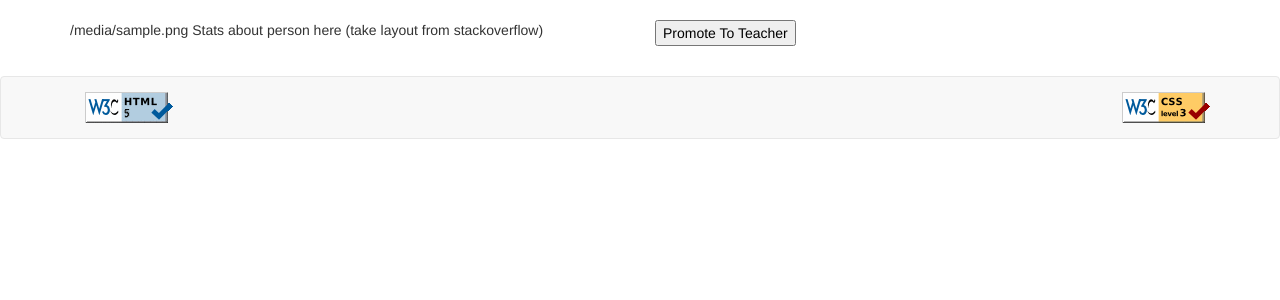
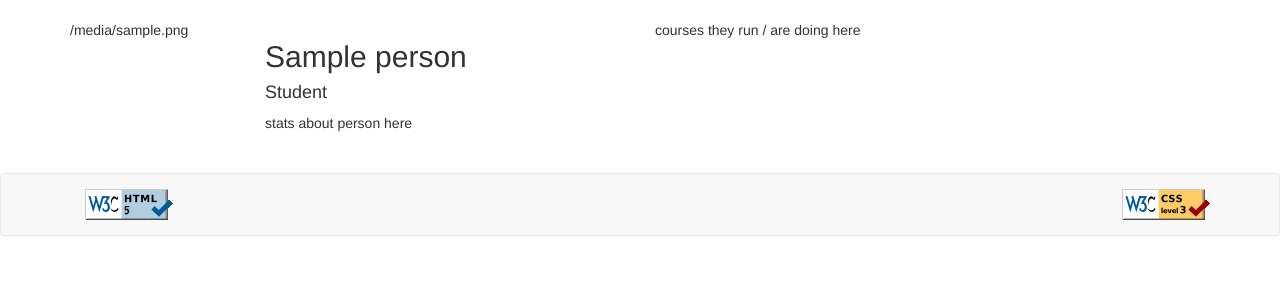
Before and after one commit to matts1/MajorWork, a Python web app: template templates/user/profile.html in a window 1280 px wide. Shown: the part 51-351 px from the top of the page. Run offline with Jinja, Linux system fonts and the light colour scheme; the template is opened without the code that fills it: most values are stand-ins (such as "Sample title", 1, 10 or a date in 2020).

Commit message:
Added a proper profile page, and made a way to make some users teachers.

```diff
--- a/models/users.py
+++ b/models/users.py
@@ -28,6 +28,8 @@ class User(db.Model):
     session_expiry = db.DateTimeProperty(required=False, default=None)
 
     reset_code = db.StringProperty(required=False, default=None)
+
+    teacher = db.BooleanProperty(required=True, default=False)
 
     @classmethod
     def authenticate(cls, handler, email, pwd):
@@ -120,6 +122,10 @@ class User(db.Model):
         self.pwd, self.salt = encrypt(newpwd)
         self.put()
 
+    def maketeacher(self):
+        self.teacher = True
+        self.put()
+
     def gravatar(self, size):
         # http://en.gravatar.com/site/implement/images/python/
         return '<img src="http://www.gravatar.com/avatar/%s?d=identicon&s=%d" alt="gravatar">' % \
--- a/pages/auth/profile.py
+++ b/pages/auth/profile.py
@@ -11,3 +11,8 @@ class ProfileHandler(BaseHandler):
         if person is None:
             self.error(404)
         return {'person': person}
+
+    def mypost(self, person_id):
+        person = User.get_by_id(int(person_id))
+        if self.user.teacher and person is not None:
+            person.maketeacher()
--- a/pages/base.py
+++ b/pages/base.py
@@ -41,10 +41,10 @@ class BaseHandler(webapp2.RequestHandler):
         self.using_post = True
         self.do_request(self.mypost, *args, **kwargs)
 
-    def myget(self):
+    def myget(self, *args, **kwargs):
         pass
 
-    def mypost(self):
+    def mypost(self, *args, **kwargs):
         pass
 
     def redirect(self, url, *args, **kwargs):
--- a/static/js/page.js
+++ b/static/js/page.js
@@ -46,6 +46,10 @@ $(document).ready(function () {
             } else {
                 alert('INVALID RESPONSE:' + responseType)
             }
+
+            if (form.attr('data-refresh') == 'true') {
+                window.location.reload(true);
+            }
         }
     });
 
--- a/templates/user/profile.html
+++ b/templates/user/profile.html
@@ -3,14 +3,23 @@
 
 {% block content %}
     <div class="row">
-        <div class="col-md-6">
-            {{ person.gravatar(150)|safe }}
-            Stats about person here (take layout from stackoverflow)
+        <div class="col-md-2">
+            {{ person.gravatar(158)|safe }}
+            {% if user.teacher and not person.teacher %}
+                <form id="maketeacher" method="post" data-refresh="true">
+                    <input type="hidden" name="whichform" value="maketeacher">
+                    <input type="submit" class="btn btn-primary" style="margin-top: 5px;"
+                       value="Promote To Teacher">
+                </form>
+            {% endif %}
+        </div>
+        <div class="col-md-4">
+            <p><h2>{{ person }}</h2></p>
+            <p><h4>{{ 'Teacher' if person.teacher else 'Student' }}</h4></p>
+            <p>stats about person here</p>
         </div>
         <div class="col-md-6">
-            {% if True %}
-                <input type="submit" value="Promote To Teacher">
-            {% endif %}
+            courses they run / are doing here
         </div>
     </div>
 {% endblock %}
--- a/templates/user/settings.html
+++ b/templates/user/settings.html
@@ -11,9 +11,10 @@
             {% endcall %}
         </div>
         <div class="col-md-6">
+            Other stuff here
         </div>
     </div>
     <div class="row">
-        What courses they are doing here
+        More stuff here
     </div>
 {% endblock %}
```
